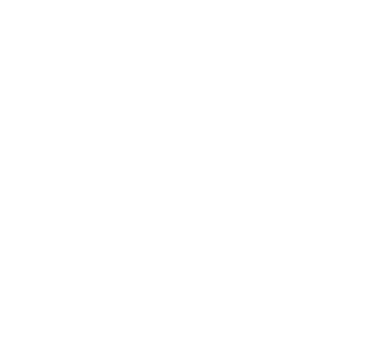
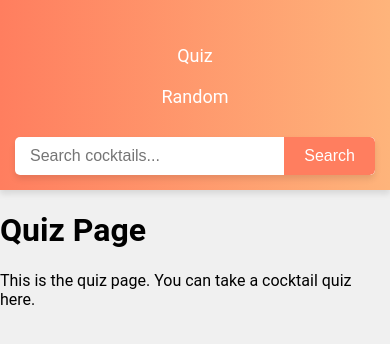
Before and after one commit to emerick-biron/drinxpert, a React (Vite) app: page /quiz in a window 390 px wide. Shown: the top 344 px of the page. Built offline with nearby package versions, Linux system fonts and the light colour scheme.

Commit message:
Add routing

```diff
--- a/package.json
+++ b/package.json
@@ -11,7 +11,8 @@
   },
   "dependencies": {
     "react": "^18.3.1",
-    "react-dom": "^18.3.1"
+    "react-dom": "^18.3.1",
+    "react-router-dom": "^7.1.5"
   },
   "devDependencies": {
     "@eslint/js": "^9.17.0",
--- a/src/App.jsx
+++ b/src/App.jsx
@@ -1,10 +1,23 @@
-import { useState } from 'react'
+import { BrowserRouter as Router, Route, Routes } from 'react-router-dom';
+import Navbar from './pages/Navbar';
+import Search from './pages/Search';
+import Quiz from './pages/Quiz';
+import Random from './pages/Random';
+import './styles/app.css';
 
 function App() {
   return (
-    <>
-    </>
-  )
+    <Router>
+      <Navbar />
+      <div className="content">
+        <Routes>
+          <Route path="/" element={<Search />} />
+          <Route path="/quiz" element={<Quiz />} />
+          <Route path="/random" element={<Random />} />
+        </Routes>
+      </div>
+    </Router>
+  );
 }
 
-export default App
+export default App;
--- /dev/null
+++ b/src/pages/Navbar.jsx
@@ -0,0 +1,36 @@
+import { Link, useNavigate } from 'react-router-dom';
+import { useState } from 'react';
+import '../styles/navbar.css';
+
+const Navbar = () => {
+    const [searchTerm, setSearchTerm] = useState('');
+    const navigate = useNavigate();
+
+    const handleSearch = (e) => {
+        e.preventDefault();
+        if (searchTerm) {
+            navigate(`/?query=${searchTerm}`);
+        }
+    };
+
+    return (
+        <nav className="navbar">
+            <ul>
+                <li><Link to="/quiz">Quiz</Link></li>
+                <li><Link to="/random">Random</Link></li>
+            </ul>
+
+            <form onSubmit={handleSearch} className="search-form">
+                <input
+                    type="text"
+                    placeholder="Search cocktails..."
+                    value={searchTerm}
+                    onChange={(e) => setSearchTerm(e.target.value)}
+                />
+                <button type="submit">Search</button>
+            </form>
+        </nav>
+    );
+};
+
+export default Navbar;
--- /dev/null
+++ b/src/pages/Quiz.jsx
@@ -0,0 +1,10 @@
+const Quiz = () => {
+    return (
+      <div className="page">
+        <h1>Quiz Page</h1>
+        <p>This is the quiz page. You can take a cocktail quiz here.</p>
+      </div>
+    );
+  };
+
+  export default Quiz;
--- /dev/null
+++ b/src/pages/Random.jsx
@@ -0,0 +1,10 @@
+const Random = () => {
+    return (
+      <div className="page">
+        <h1>Random Page</h1>
+        <p>This is the random page. Find a random cocktail suggestion here.</p>
+      </div>
+    );
+  };
+
+  export default Random;
--- /dev/null
+++ b/src/pages/Search.jsx
@@ -0,0 +1,51 @@
+import { useLocation } from 'react-router-dom';
+import { useState, useEffect } from 'react';
+
+const Search = () => {
+  const location = useLocation();
+  const [cocktails, setCocktails] = useState([]);
+  const searchQuery = new URLSearchParams(location.search).get('query');  // Récupérer la query string
+
+  useEffect(() => {
+    if (searchQuery) {
+      // Si un terme de recherche est présent dans l'URL, on effectue une recherche
+      const fetchCocktails = async () => {
+        try {
+          const response = await fetch(
+            `https://www.thecocktaildb.com/api/json/v1/1/search.php?s=${searchQuery}`
+          );
+          const data = await response.json();
+          setCocktails(data.drinks || []); // Si des résultats sont trouvés
+        } catch (error) {
+          console.error("Erreur lors de la récupération des cocktails :", error);
+        }
+      };
+
+      fetchCocktails();
+    }
+  }, [searchQuery]);
+
+  return (
+    <div className="page">
+      <h1>Search Page</h1>
+      {searchQuery && cocktails.length === 0 ? (
+        <p>No cocktails found for "{searchQuery}"</p>
+      ) : (
+        <div>
+          {cocktails.length > 0 ? (
+            cocktails.map((cocktail) => (
+              <div key={cocktail.idDrink}>
+                <h3>{cocktail.strDrink}</h3>
+                <img src={cocktail.strDrinkThumb} alt={cocktail.strDrink} width="100" />
+              </div>
+            ))
+          ) : (
+            <p>Loading...</p>
+          )}
+        </div>
+      )}
+    </div>
+  );
+};
+
+export default Search;
--- /dev/null
+++ b/src/styles/app.css
@@ -0,0 +1,6 @@
+body {
+    font-family: 'Roboto', sans-serif;
+    margin: 0;
+    padding: 0;
+    background-color: #f0f0f0;
+}
--- /dev/null
+++ b/src/styles/navbar.css
@@ -0,0 +1,98 @@
+.navbar {
+    background: linear-gradient(to right, #ff7e5f, #feb47b);
+    padding: 15px;
+    display: flex;
+    justify-content: space-between;
+    align-items: center;
+    box-shadow: 0 4px 6px rgba(0, 0, 0, 0.1);
+    position: sticky;
+    top: 0;
+    z-index: 100;
+  }
+
+  .navbar ul {
+    list-style-type: none;
+    padding: 0;
+    margin: 0;
+    display: flex;
+    align-items: center;
+  }
+
+  .navbar ul li {
+    margin: 0 20px;
+  }
+
+  .navbar ul li a {
+    color: white;
+    text-decoration: none;
+    font-size: 18px;
+    transition: color 0.3s ease;
+  }
+
+  .navbar ul li a:hover {
+    color: #fff9c4;
+    text-decoration: underline;
+  }
+
+  .search-form {
+    display: flex;
+    align-items: center;
+    background-color: white;
+    border-radius: 5px;
+    box-shadow: 0 4px 6px rgba(0, 0, 0, 0.1);
+    overflow: hidden;
+  }
+
+  .search-form input {
+    padding: 8px 15px;
+    font-size: 16px;
+    border: none;
+    border-radius: 5px 0 0 5px;
+    outline: none;
+    width: 200px;
+    transition: width 0.3s ease;
+  }
+
+  .search-form input:focus {
+    width: 250px;
+  }
+
+  .search-form button {
+    padding: 10px 20px;
+    font-size: 16px;
+    border: none;
+    background-color: #ff7e5f;
+    color: white;
+    cursor: pointer;
+    border-radius: 0 5px 5px 0;
+    transition: background-color 0.3s ease;
+  }
+
+  .search-form button:hover {
+    background-color: #feb47b;
+  }
+
+  @media (max-width: 768px) {
+    .navbar {
+      flex-direction: column;
+      text-align: center;
+    }
+
+    .navbar ul {
+      flex-direction: column;
+      margin-top: 20px;
+    }
+
+    .navbar ul li {
+      margin: 10px 0;
+    }
+
+    .search-form {
+      width: 100%;
+      margin-top: 20px;
+    }
+
+    .search-form input {
+      width: 100%;
+    }
+  }
```
Also changed, not shown: 2 other files (tests, documents, lock files or other folders).
